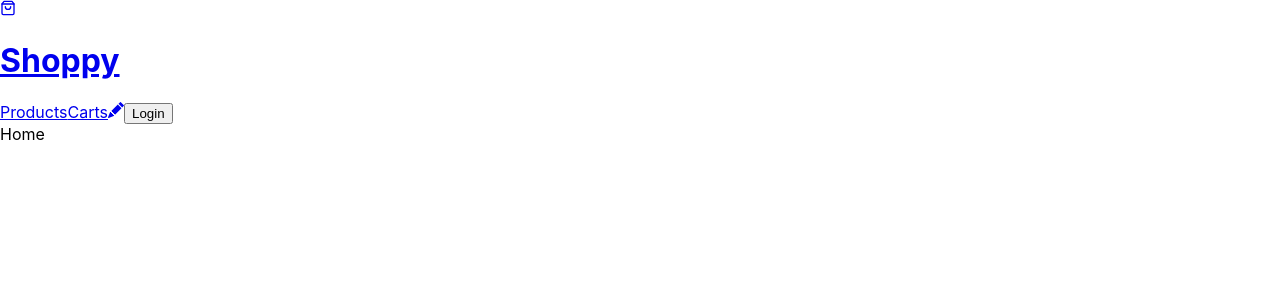
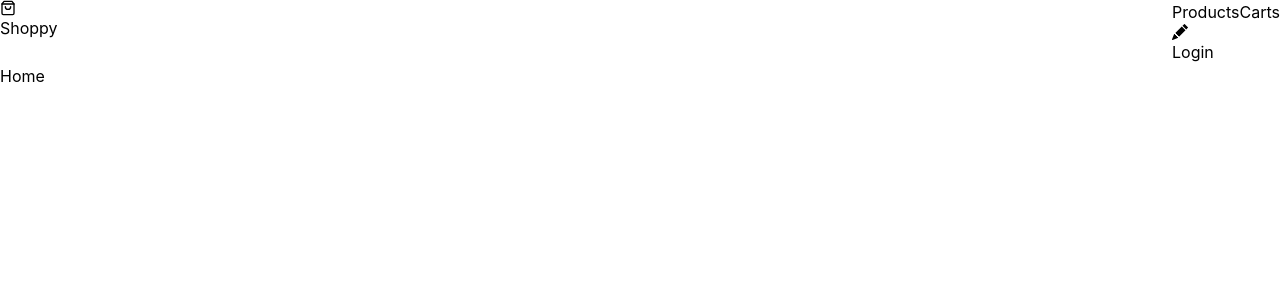
Before and after one commit to sungyuha/onlinemall-production, a React (Create React App) app in the folder onlinemall/: page / in a window 1280 px wide. Shown: the top 300 px of the page. Built offline with nearby package versions, Linux system fonts and the light colour scheme.

Commit message:
dosc: 헤더 css 적용

```diff
--- a/onlinemall/src/components/Navbar.jsx
+++ b/onlinemall/src/components/Navbar.jsx
@@ -5,7 +5,7 @@
 
 export default function Navbar() {
   return (
-    <header>
+    <header className='flex justify-between'>
       <Link to='/'>
         <FiShoppingBag />
         <h1>Shoppy</h1>
--- a/onlinemall/src/index.css
+++ b/onlinemall/src/index.css
@@ -1,3 +1,7 @@
+@tailwind base;
+@tailwind components;
+@tailwind utilities;
+
 body {
   margin: 0;
   font-family: -apple-system, BlinkMacSystemFont, 'Segoe UI', 'Roboto', 'Oxygen',
@@ -5,6 +9,12 @@
     sans-serif;
   -webkit-font-smoothing: antialiased;
   -moz-osx-font-smoothing: grayscale;
+  @apply flex flex-col
+}
+
+/* header에 최대 너비 공간 설정  */
+#root {
+  @apply w-full max-w-screen-2xl;
 }
 
 code {
```
